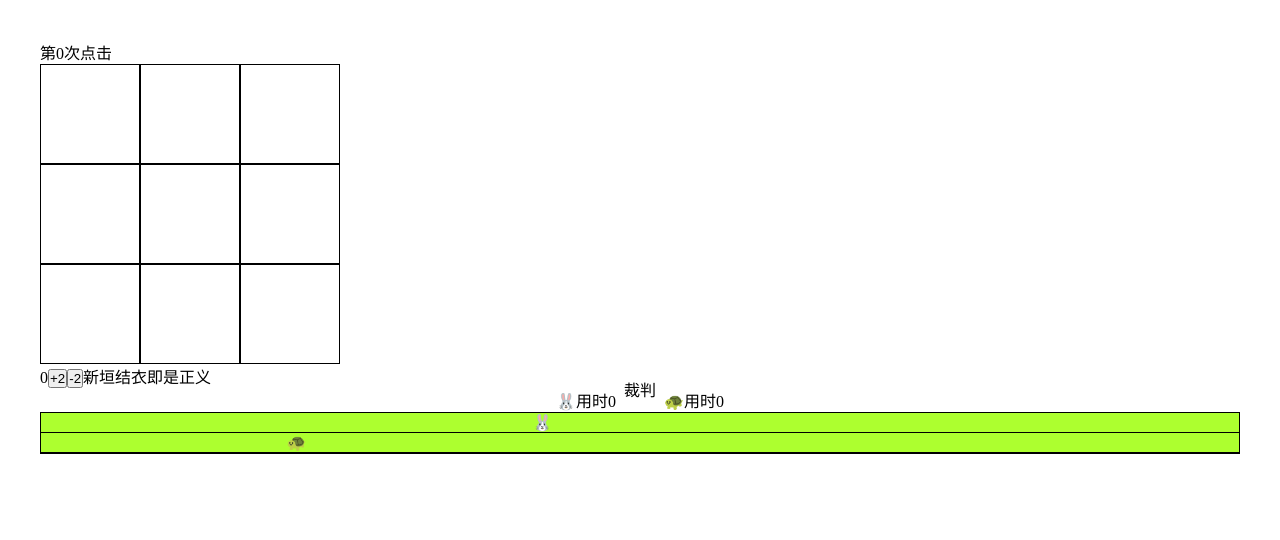
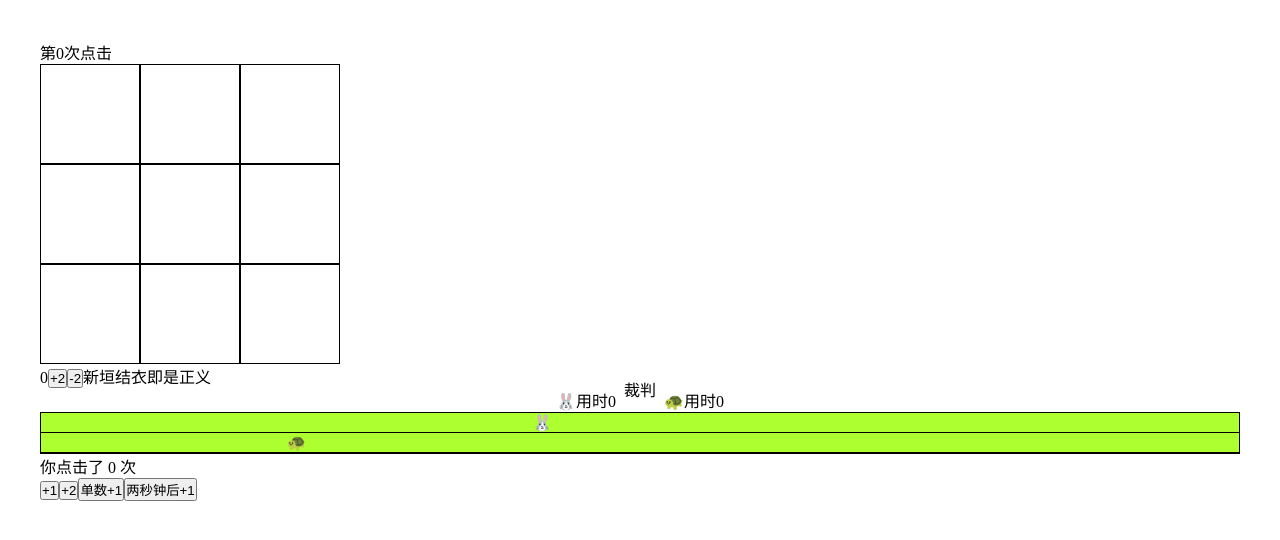
Before and after one commit to AlyciaHathaway/react-west-world, a React (Create React App) app: page / in a window 1280 px wide. Shown: the top 540 px of the page. Built offline with nearby package versions, Linux system fonts and the light colour scheme.

Commit message:
added: redux demo

```diff
--- a/package.json
+++ b/package.json
@@ -5,7 +5,8 @@
   "dependencies": {
     "react": "^16.14.0",
     "react-dom": "^16.14.0",
-    "react-scripts": "3.4.3"
+    "react-scripts": "3.4.3",
+    "redux": "^4.0.5"
   },
   "scripts": {
     "start": "react-scripts start",
--- a/src/index.js
+++ b/src/index.js
@@ -3,12 +3,55 @@ import ReactDOM from 'react-dom'
 import {Chessboard} from './chessboard'
 import {Add} from './add'
 import {Race} from './race'
+import ReduxDemo from './redux'
+import {createStore} from 'redux'
 
+const stateChanger = (state, action) => {
+  if (typeof state === 'undefined') {
+    return 0
+  } else {
+    if (action.type === 'add') {
+      return state + action.payload
+    } else {
+      return state
+    }
+  }
+}
+
+const store = createStore(stateChanger)
+render()
+store.subscribe(() => {
+  render()
+})
+
+function onAddOdd() {
+  if (store.getState() % 2 === 1) {
+    store.dispatch({type: 'add', payload: 1})
+  }
+}
+
+function onAddAsync() {
+  setTimeout(() => {
+    store.dispatch({type: 'add', payload: 1})
+  }, 2000)
+}
+
+function render() {
   ReactDOM.render(
     <div>
       <Chessboard/>
       <Add/>
       <Race/>
+      <ReduxDemo value={store.getState()}
+                 onAdd1={() => {
+                   store.dispatch({type: 'add', payload: 1})
+                 }}
+                 onAdd2={() => {
+                   store.dispatch({type: 'add', payload: 2})
+                 }}
+                 onAddOdd={onAddOdd}
+                 onAddAsync={onAddAsync}/>
     </div>,
     document.getElementById('root')
   )
+}
--- /dev/null
+++ b/src/redux.js
@@ -0,0 +1,19 @@
+import React, {Component} from 'react'
+
+class ReduxDemo extends Component {
+  render() {
+    return (
+      <div>
+        你点击了 <span id="value">{this.props.value}</span> 次
+        <div>
+          <button onClick={() => this.props.onAdd1()}>+1</button>
+          <button onClick={() => this.props.onAdd2()}>+2</button>
+          <button onClick={() => this.props.onAddOdd()}>单数+1</button>
+          <button onClick={() => this.props.onAddAsync()}>两秒钟后+1</button>
+        </div>
+      </div>
+    )
+  }
+}
+
+export default ReduxDemo
```
Also changed, not shown: 1 other file (tests, documents, lock files or other folders). Lines whose indentation alone changed are shown as unchanged.
